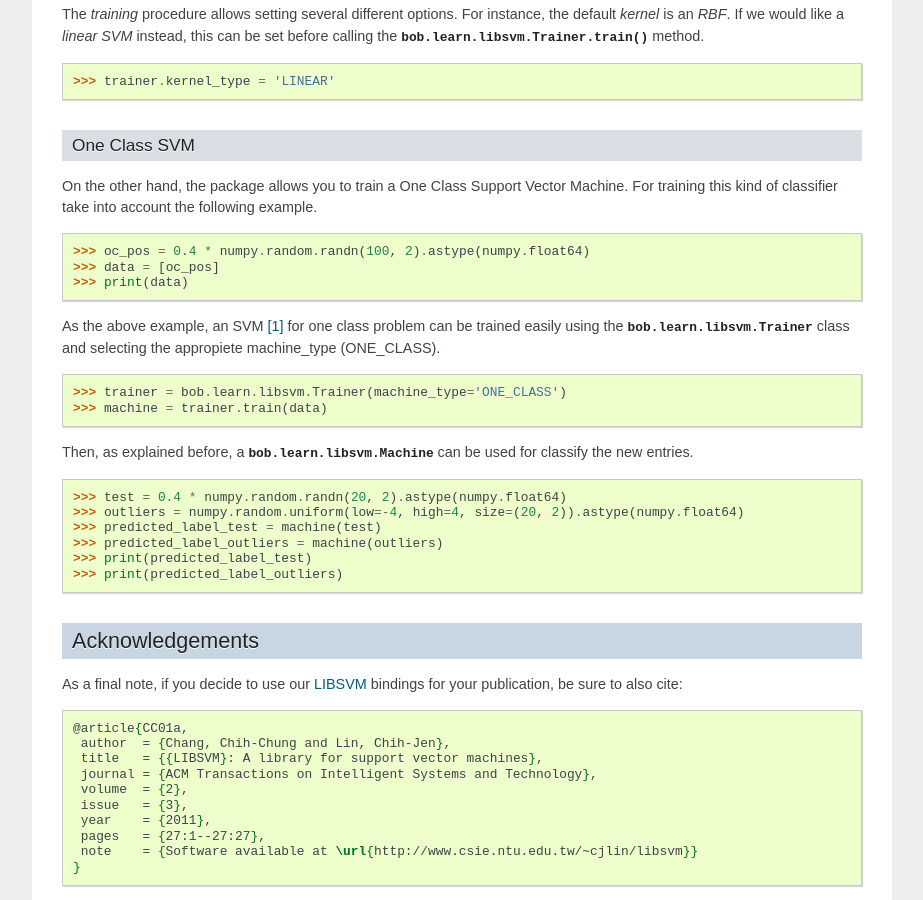
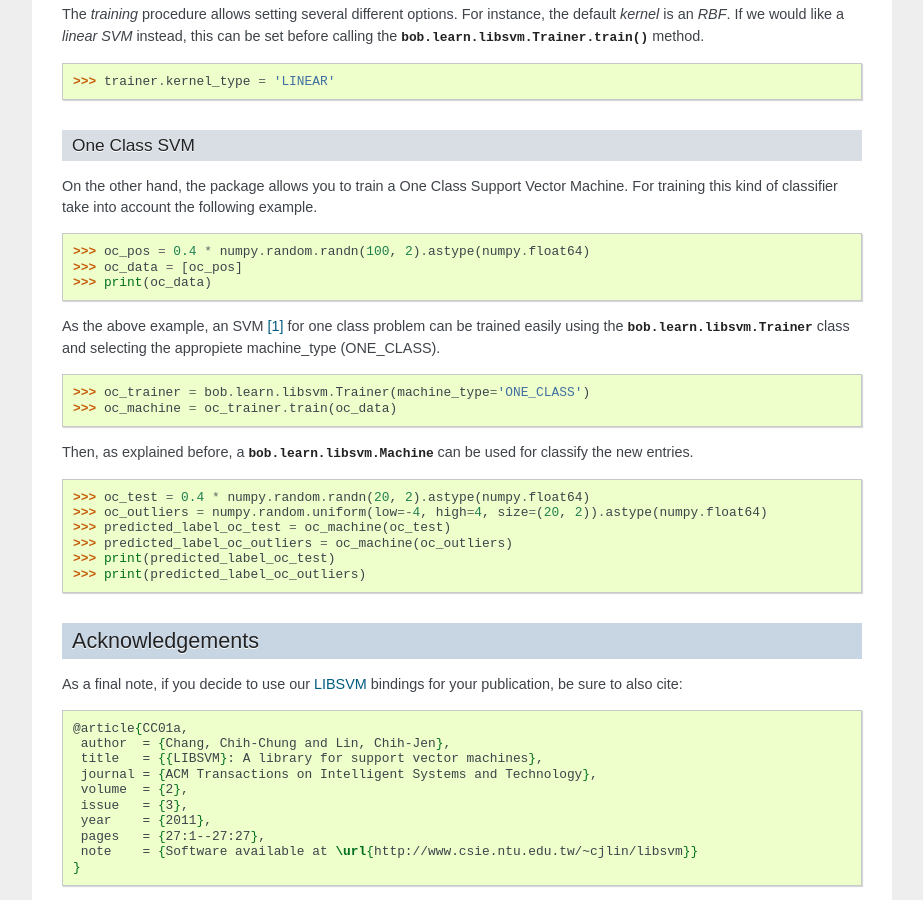
Before and after one commit to bioidiap/bob.learn.libsvm, a Sphinx documentation site: the page built from doc/guide.rst, in a window 1280 px wide and 900 px high, scrolled down 1658 px. Shown: the whole window, without its empty margins (198-1121 px from the left). Built offline with Sphinx 7.4.7, drawn with Linux system fonts in a browser that asks for light colours; formulas are drawn with MathJax 3; the version number could not be read and is left out.

Commit message:
Fix error on OC-SVM documentation example code on py 3.x caused by reused variables.

```diff
--- a/doc/guide.rst
+++ b/doc/guide.rst
@@ -161,8 +161,8 @@ On the other hand, the package allows you to train a One Class Support Vector Ma
    :options: +NORMALIZE_WHITESPACE
 
    >>> oc_pos = 0.4 * numpy.random.randn(100, 2).astype(numpy.float64)
-   >>> data = [oc_pos]
-   >>> print(data) # doctest: +SKIP
+   >>> oc_data = [oc_pos]
+   >>> print(oc_data) # doctest: +SKIP
 
 
 As the above example, an SVM [1]_ for one class problem can be trained easily using the
@@ -171,20 +171,20 @@ As the above example, an SVM [1]_ for one class problem can be trained easily us
 .. doctest::
    :options: +NORMALIZE_WHITESPACE
 
-   >>> trainer = bob.learn.libsvm.Trainer(machine_type='ONE_CLASS')
-   >>> machine = trainer.train(data)
+   >>> oc_trainer = bob.learn.libsvm.Trainer(machine_type='ONE_CLASS')
+   >>> oc_machine = oc_trainer.train(oc_data)
 
 Then, as explained before, a :py:class:`bob.learn.libsvm.Machine` can be used for classify the new entries.
 
 .. doctest::
    :options: +NORMALIZE_WHITESPACE
 
-   >>> test = 0.4 * numpy.random.randn(20, 2).astype(numpy.float64)
-   >>> outliers = numpy.random.uniform(low=-4, high=4, size=(20, 2)).astype(numpy.float64)
-   >>> predicted_label_test = machine(test)
-   >>> predicted_label_outliers = machine(outliers)
-   >>> print(predicted_label_test) # doctest: +SKIP
-   >>> print(predicted_label_outliers) # doctest: +SKIP
+   >>> oc_test = 0.4 * numpy.random.randn(20, 2).astype(numpy.float64)
+   >>> oc_outliers = numpy.random.uniform(low=-4, high=4, size=(20, 2)).astype(numpy.float64)
+   >>> predicted_label_oc_test = oc_machine(oc_test)
+   >>> predicted_label_oc_outliers = oc_machine(oc_outliers)
+   >>> print(predicted_label_oc_test) # doctest: +SKIP
+   >>> print(predicted_label_oc_outliers) # doctest: +SKIP
 
 
 Acknowledgements
```
